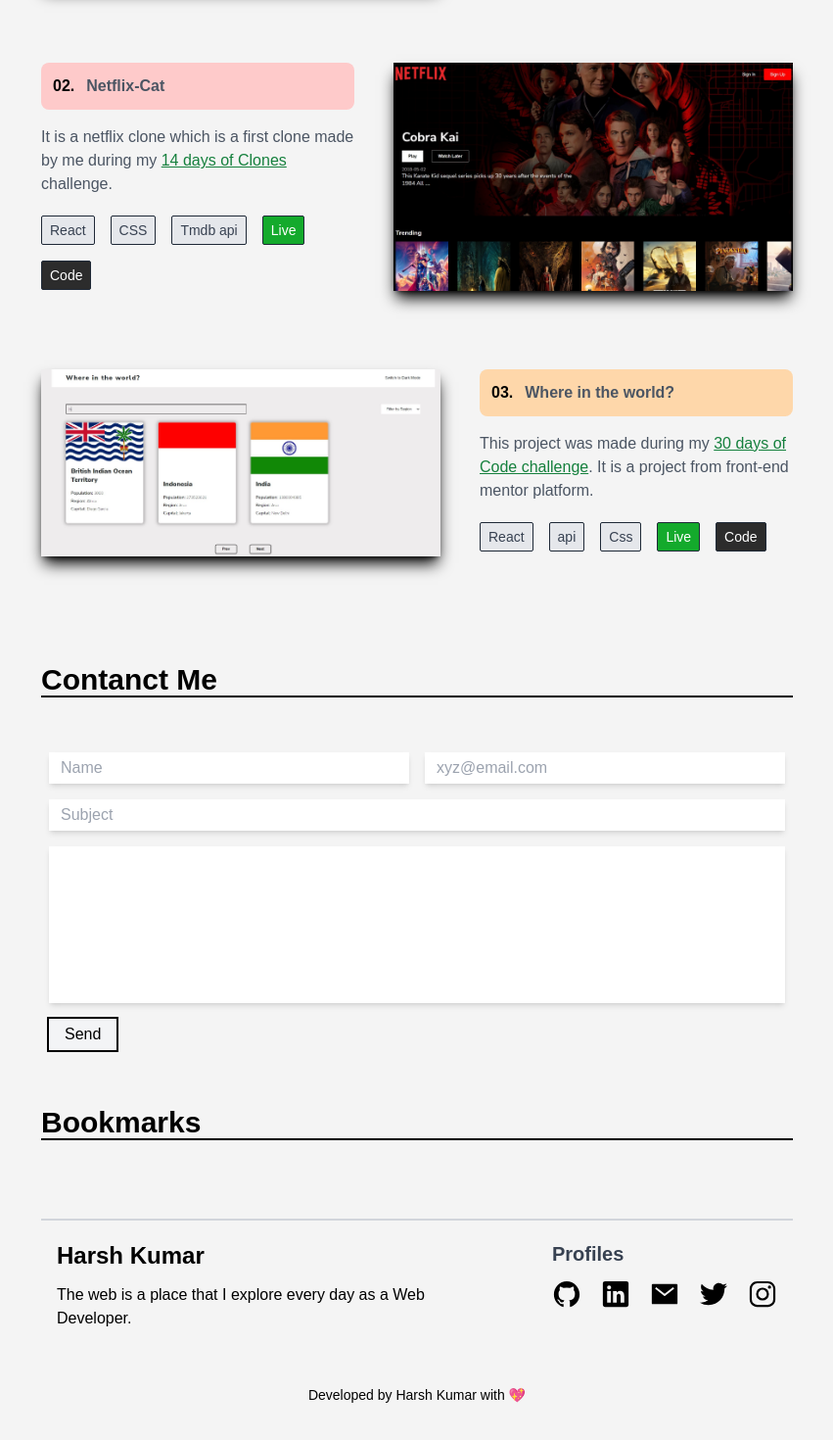
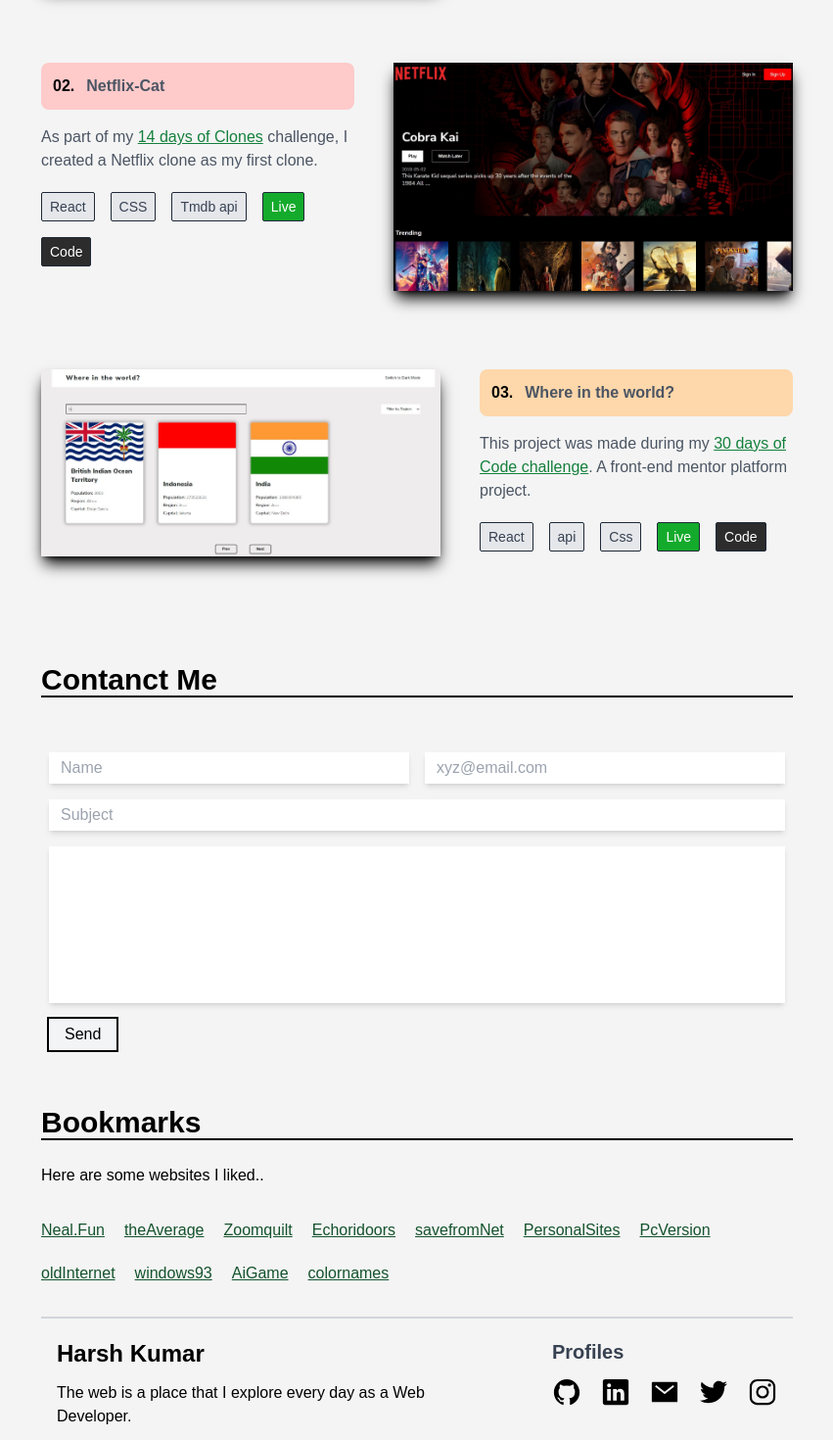
Before and after one commit to thisisharsh7/Harsh-portfolio, a Next.js app: page / in a window 1280 px wide. Shown: the part 1460-2930 px from the top of the page at 98% size, without its empty margins (214-1065 px from the left). Built offline with nearby package versions, Linux system fonts and the light colour scheme.

Commit message:
portfolio on go

```diff
--- a/Extend/About.js
+++ b/Extend/About.js
@@ -70,13 +70,10 @@
         <p className="flex flex-col gap-5">
           <span>
             Hello! I'm Harsh, 2nd year student at Maharaja Agrasen Institute of
-            Technology, New Delhi, India. Enjoys running, playing sudoko,
-            coding, and surfing tech topics on internet.
+            Technology, New Delhi, India. Enjoys running, playing sudoko, coding, and surfing the internet.
           </span>
           <span>
-            I'm open to Job opportunities where I can learn, contribute and
-            grow. If you have a good opportunity that matches my skills and
-            experience then do contact me.
+          I am open to opportunities where I am able to learn, contribute, and grow. Feel free to <a href="#contanct" className="underline text-gray-500">contact</a> me if you have a suitable opportunity that matches my skills.
           </span>
         </p>
       </div>
--- a/Extend/Bookmarks.js
+++ b/Extend/Bookmarks.js
@@ -1,10 +1,113 @@
 export default function Bookmarks() {
   return (
-    <section className=" w-full flex flex-col gap-12 max-w-screen-md pt-2 ">
+    <section className=" w-full flex flex-col gap-6 max-w-screen-md pt-2 ">
       <h1 className="text-3xl relative font-semibold before:content-[''] before:w-full before:h-0.5 before:bottom-0 before:bg-black before:absolute">
         Bookmarks
       </h1>
-      <div></div>
+      <div className="flex flex-col gap-8">
+        <p>Here are some websites I liked..</p>
+        <ul className="flex flex-wrap gap-5">
+          <li>
+            <a
+              href="https://neal.fun/"
+              target="_blank"
+              className="text-green-900 underline"
+            >
+              Neal.Fun
+            </a>
+          </li>
+          <li>
+            <a
+              href="https://thanaverage.xyz/"
+              target="_blank"
+              className="text-green-900 underline"
+            >
+              theAverage
+            </a>
+          </li>
+          <li>
+            <a
+              href="https://zoomquilt.org/"
+              target="_blank"
+              className="text-green-900 underline"
+            >
+              Zoomquilt
+            </a>
+          </li>
+          <li>
+            <a
+              href="https://xxiivv.com/"
+              target="_blank"
+              className="text-green-900 underline"
+            >
+              Echoridoors
+            </a>
+          </li>
+          <li>
+            <a
+              href="https://en.savefrom.net/244/"
+              target="_blank"
+              className="text-green-900 underline"
+            >
+              savefromNet
+            </a>
+          </li>
+          <li>
+            <a
+              href="https://personalsit.es/"
+              target="_blank"
+              className="text-green-900 underline"
+            >
+              PersonalSites
+            </a>
+          </li>
+          <li>
+            <a
+              href="https://www.donchia.tech/"
+              target="_blank"
+              className="text-green-900 underline"
+            >
+              PcVersion
+            </a>
+          </li>
+          <li>
+            <a
+              href="https://theoldnet.com/"
+              target="_blank"
+              className="text-green-900 underline"
+            >
+              oldInternet
+            </a>
+          </li>
+          <li>
+            <a
+              href="https://www.windows93.net/"
+              target="_blank"
+              className="text-green-900 underline"
+            >
+              windows93
+            </a>
+          </li>
+          <li>
+            <a
+              href="https://research.google.com/semantris/"
+              target="_blank"
+              className="text-green-900 underline"
+            >
+              AiGame
+            </a>
+          </li>
+          <li>
+            <a
+              href="https://colornames.org/"
+              target="_blank"
+              className="text-green-900 underline"
+            >
+              colornames
+            </a>
+          </li>
+        </ul>
+      </div>
     </section>
   );
 }
--- a/Extend/Projects.js
+++ b/Extend/Projects.js
@@ -22,7 +22,7 @@
             </h1>
             <div className="flex flex-col gap-5">
               <p className="text-gray-700">
-                This is a landing page of DigitalOcean which I build during my{" "}
+                I built this landing page of DigitalOcean during my{" "}
                 <a
                   href="https://github.com/thisisharsh7/14-days-of-Clones"
                   target="_blank"
@@ -66,8 +66,7 @@
             </h1>
             <div className="flex flex-col gap-5">
               <p className="text-gray-600">
-                It is a netflix clone which is a first clone made by me during
-                my{" "}
+                As part of my{" "}
                 <a
                   href="https://github.com/thisisharsh7/14-days-of-Clones"
                   target="_blank"
@@ -75,7 +74,7 @@
                 >
                   14 days of Clones
                 </a>{" "}
-                challenge.
+                challenge, I created a Netflix clone as my first clone.
               </p>
               <ul className="flex flex-wrap gap-4">
                 <li className="bg-gray-200 py-1 px-2 rounded-sm text-sm font-thin text-gray-700 border-[1.4px] border-gray-800">
@@ -125,7 +124,7 @@
                 >
                   30 days of Code challenge
                 </a>
-                . It is a project from front-end mentor platform.
+                . A front-end mentor platform project.
               </p>
               <ul className="flex flex-wrap gap-4">
                 <li className="bg-gray-200 py-1 px-2 rounded-sm text-sm font-thin text-gray-700 border-[1.4px] border-gray-800">
```
